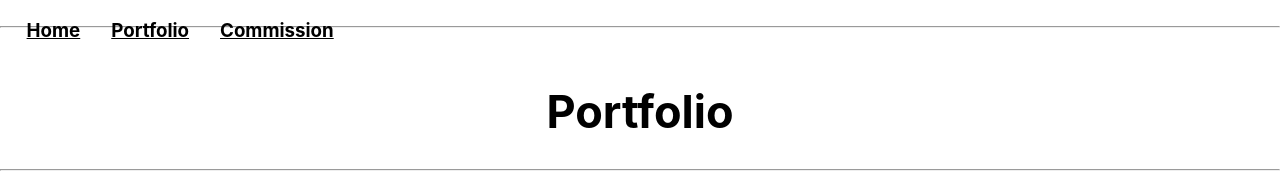
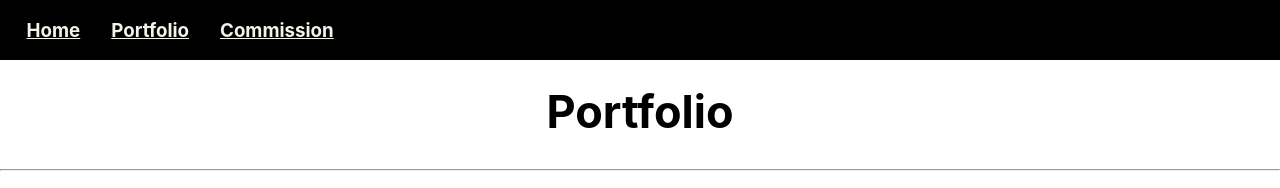
Before and after one commit to cody-krogh-art/codera_art, a plain HTML site: page portfolio.html in a window 1280 px wide. Shown: the top 188 px of the page. Drawn offline with Linux system fonts and the light colour scheme.

Commit message:
Update style.css

```diff
--- a/style.css
+++ b/style.css
@@ -4,7 +4,7 @@ body {
   max-width: 100vw;
 }
 header {
-  background-color: #black;
+  background-color: black;
   display:block;
   position:fixed;
   margin:0;
@@ -33,7 +33,7 @@ p {
   font-family: "inter";
 }
 a {
-  color:black;
+  color: #f5f2eb;
   font-family: "inter";
 }
 iframe {
```
